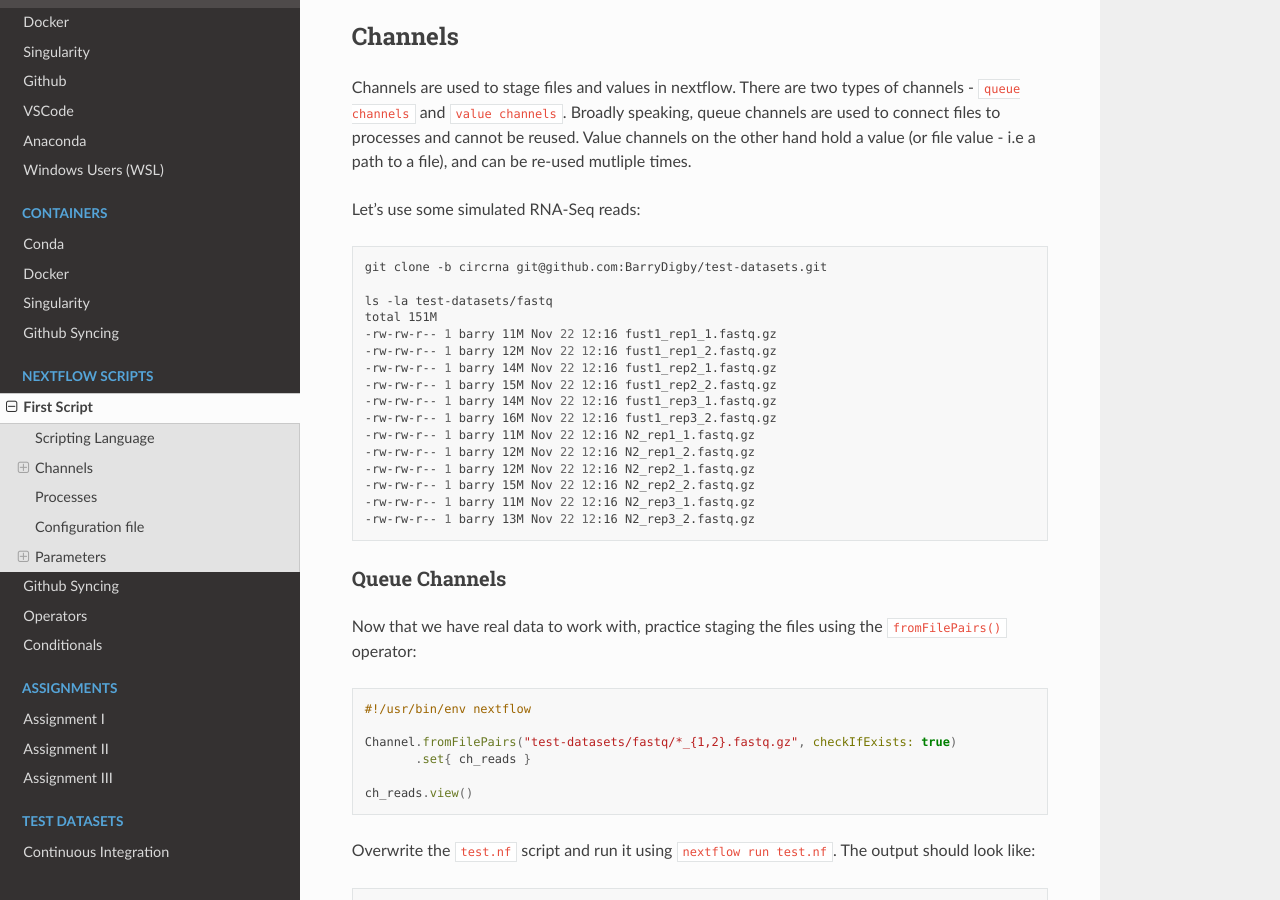
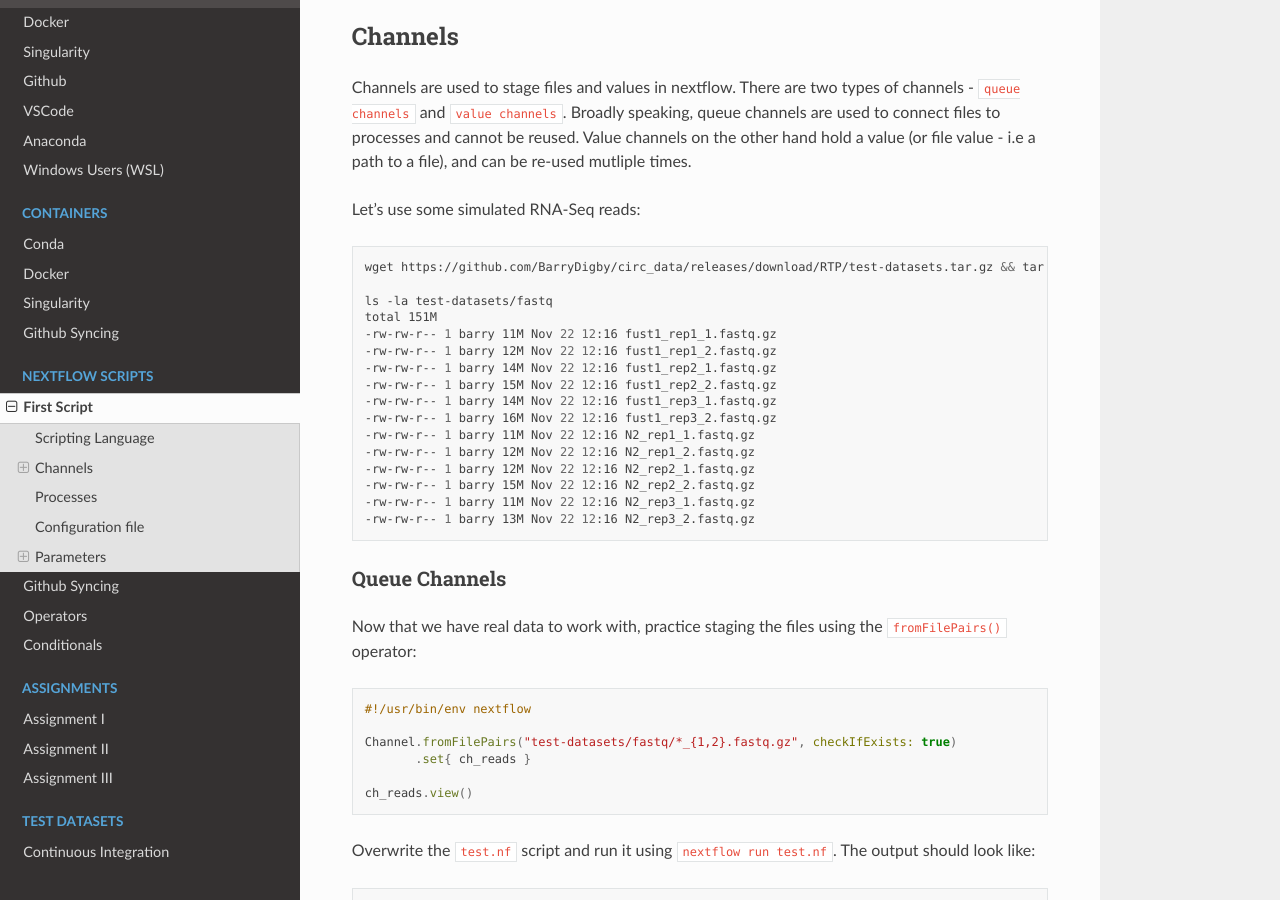
Before and after one commit to BarryDigby/CRT_workshop, a Sphinx documentation site: the page built from docs/source/basics/first_script.rst, in a window 1280 px wide and 900 px high, scrolled down 2557 px. Built offline with Sphinx 7.4.7 and the Read the Docs theme 2.0.0, drawn with Linux system fonts in a browser that asks for light colours.

Commit message:
yay tyler

```diff
--- a/docs/source/basics/first_script.rst
+++ b/docs/source/basics/first_script.rst
@@ -137,7 +137,7 @@ Let's use some simulated RNA-Seq reads:
 
 .. code-block:: bash
 
-    git clone -b circrna git@github.com:BarryDigby/test-datasets.git
+    wget https://github.com/BarryDigby/circ_data/releases/download/RTP/test-datasets.tar.gz && tar -xvzf test-datasets.tar.gz
 
     ls -la test-datasets/fastq
     total 151M
```
